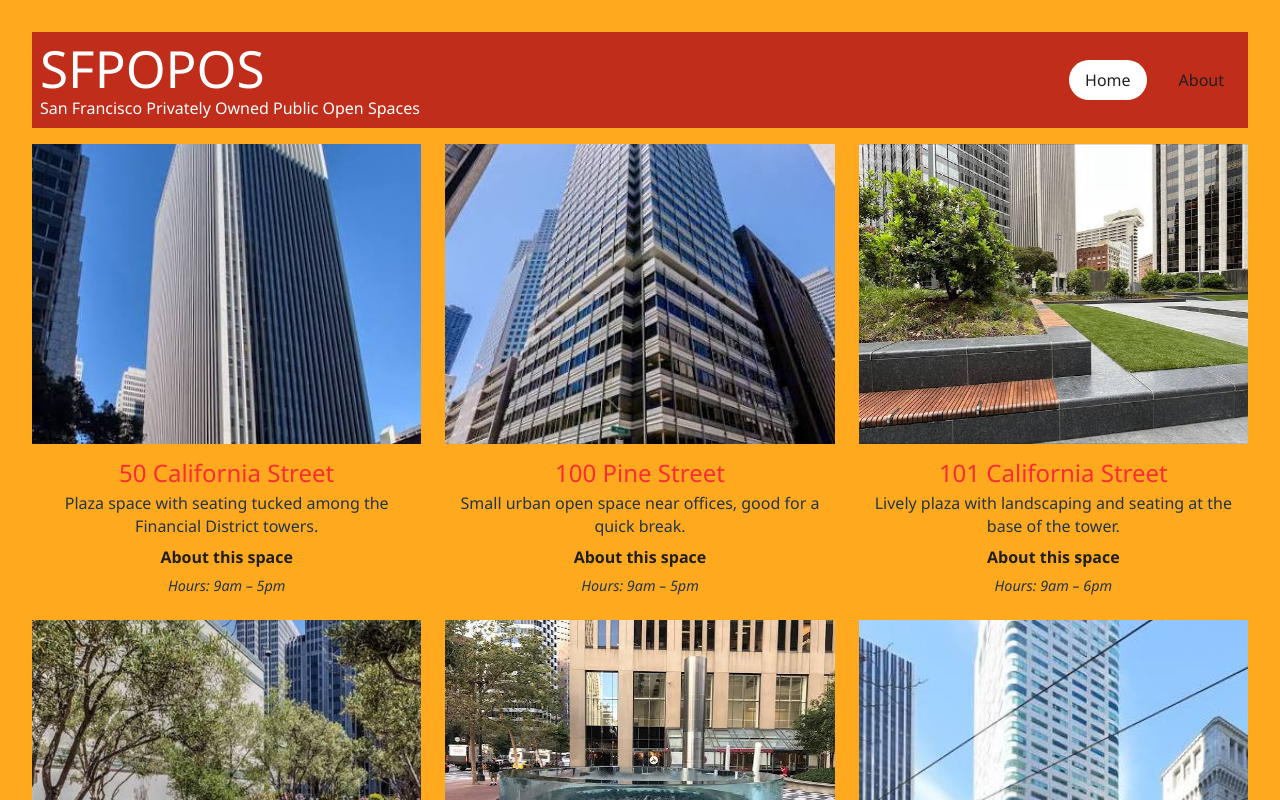
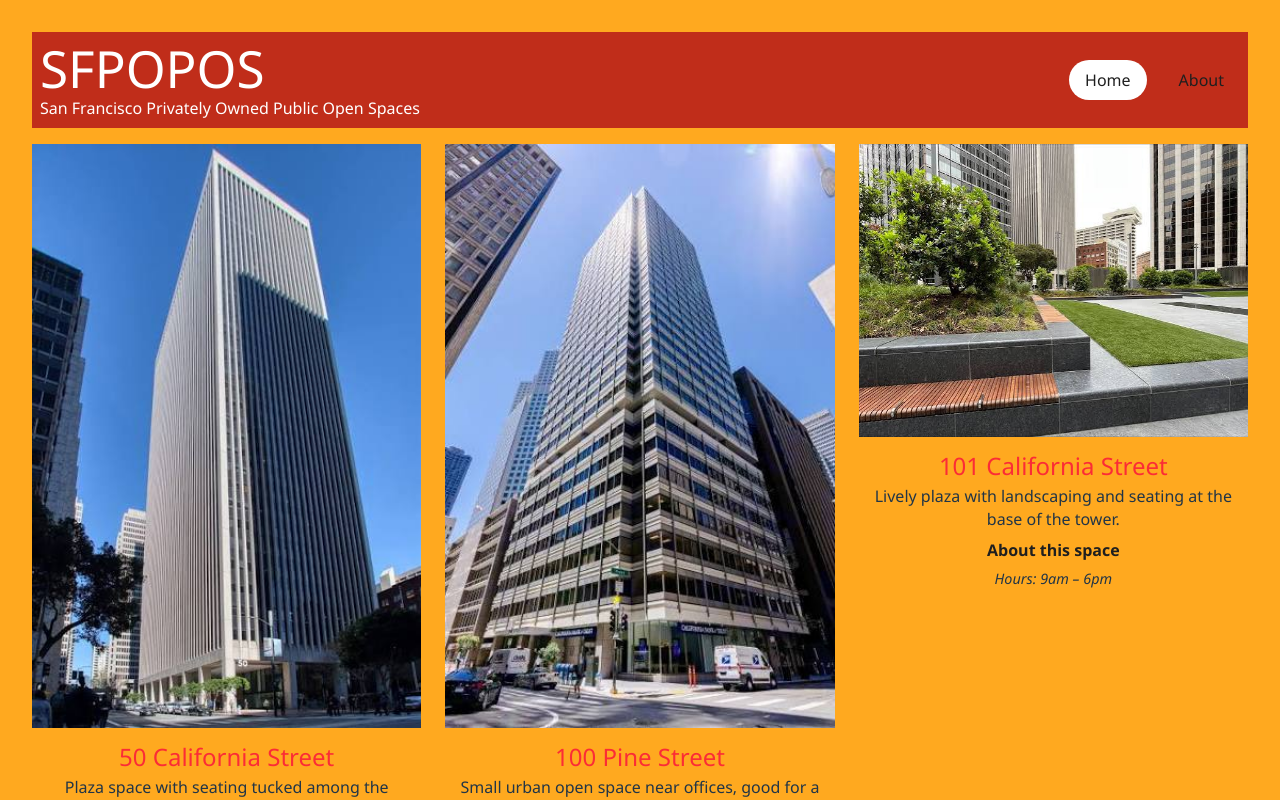
Before and after one commit to ChrisAlves210/react-project, a React (Vite) app: page / in a window 1280 px wide. Shown: the top 800 px of the page. Built offline with nearby package versions, Linux system fonts and the light colour scheme.

Commit message:
Finish Tailwind card conversion

```diff
--- a/src/POPOSSpace.css
+++ b/src/POPOSSpace.css
@@ -1,26 +1,3 @@
-.POPOSSpace {
-  width: 100%;
-  text-align: center;
-}
-
-.POPOSDetails {
-  display: flex;
-  flex-direction: column;
-  align-items: center;
-  justify-content: center;
-  gap: 1rem;
-  margin: 0 auto;
-}
-
-.POPOSDetails-image { order: 1; }
-.POPOSInfo {
-  order: 2;
-  display: flex;
-  flex-direction: column;
-  align-items: center;
-  text-align: center;
-}
-
 .POPOSInfo h2 {
   font-size: 1.5rem;
   line-height: 1.1;
@@ -50,30 +27,3 @@
   font-style: italic;
   font-size: 0.9rem;
 }
-
-@media (min-width: 768px) {
-  .POPOSDetails {
-    flex-direction: column;
-    align-items: center;
-    justify-content: center;
-    text-align: center;
-  }
-
-  .POPOSDetails-image { order: 1; }
-  .POPOSInfo {
-    order: 2;
-    width: 100%;
-    display: flex;
-    flex-direction: column;
-    align-items: center;
-    justify-content: center;
-    text-align: center;
-  }
-
-  /* fixed-height container, cropped without distortion */
-  .POPOSDetails-image {
-    width: 100%;
-    height: 300px;
-    object-fit: cover;
-  }
-}
--- a/src/POPOSSpace.jsx
+++ b/src/POPOSSpace.jsx
@@ -9,10 +9,10 @@ function POPOSSpace(props) {
     : `${name} at ${address}, a public open space in San Francisco.`
 
   return (
-    <article className="POPOSSpace">
-      <figure className="POPOSDetails">
+    <article className="w-full text-center">
+      <figure className="m-0 flex flex-col items-center justify-center gap-4">
         <img
-          className="POPOSDetails-image"
+          className="order-1 w-full md:h-[300px] md:object-cover"
           src={imageSource}
           width="300"
           height="300"
@@ -22,7 +22,7 @@ function POPOSSpace(props) {
             event.currentTarget.src = '/images/placeholder.svg'
           }}
         />
-        <figcaption className="POPOSInfo">
+        <figcaption className="POPOSInfo order-2 flex flex-col items-center text-center md:w-full md:justify-center">
           <h2 className="text-red-500">{name}</h2>
           <p className="POPOSAddress">{address}</p>
           {description && <p className="POPOSDescription">{description}</p>}
--- a/src/index.css
+++ b/src/index.css
@@ -84,7 +84,3 @@ button:focus-visible {
     transition: none;
   }
 }
-
-@theme {
-  --color-white-500: #ffffff;
-}
```
